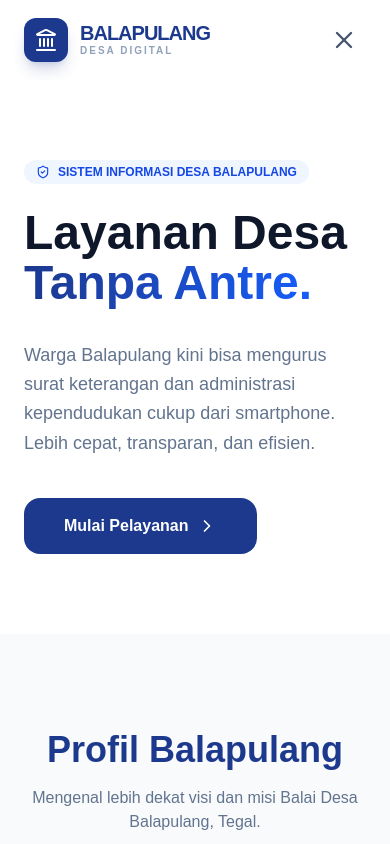
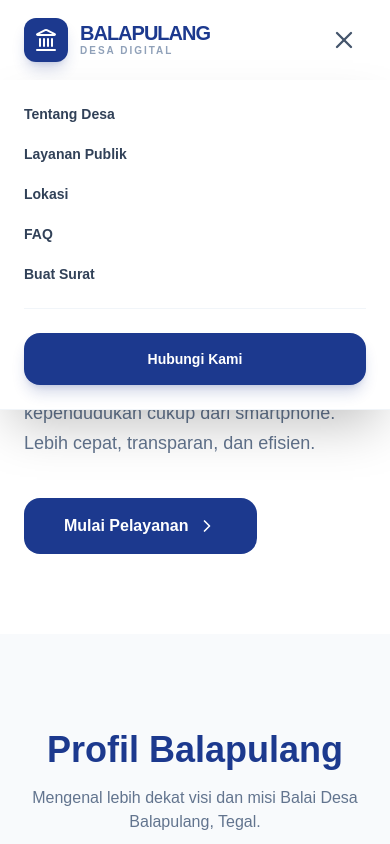
Before and after one commit to Andra526/AdministrasiDesa, a React (Vite) app: page / in a window 390 px wide. Both pictures are taken after a click on the button 344 px from the left and 40 px from the top of the page. Shown: the top 844 px of the page. Built offline with nearby package versions, Linux system fonts and the light colour scheme.

Commit message:
fix: resolve typescript build errors

```diff
--- a/src/components/Navbar.tsx
+++ b/src/components/Navbar.tsx
@@ -6,7 +6,7 @@ const Navbar = () => {
   const [isOpen, setIsOpen] = useState(false);
 
   return (
-    <nav className="fixed top-0 w-full bg-white/80 backdrop-blur-md z-\[100] border-b border-slate-100">
+    <nav className="fixed top-0 w-full bg-white/80 backdrop-blur-md z-[100] border-b border-slate-100">
       <div className="max-w-7xl mx-auto px-6 h-20 flex items-center justify-between">
         {/* Logo Section */}
         <motion.div
@@ -47,13 +47,14 @@ const Navbar = () => {
         </button>
       </div>
 
- {/* Mobile Menu Overlay - Hanya muncul jika isOpen = true */}
-      {isOpen && (
-        <motion.div
-          initial={{ opacity: 0, y: -20 }}
-          animate={{ opacity: 1, y: 0 }}
-          className="absolute top-20 left-0 w-full bg-white p-6 flex flex-col gap-6 md:hidden shadow-xl border-b border-slate-100 z-[110]"
-        >
+{/* Mobile Menu Overlay */}
+{isOpen && (
+  <motion.div
+    initial={{ opacity: 0, y: -20 }}
+    animate={{ opacity: 1, y: 0 }}
+    // Tambahkan z-[110] dan bg-white supaya pasti di depan Hero
+    className="absolute top-20 left-0 w-full bg-white p-6 flex flex-col gap-6 md:hidden shadow-2xl z-[110] border-b border-slate-100"
+  >
           {/* Link Navigasi */}
           <div className="flex flex-col gap-5">
             <a href="#tentang" onClick={() => setIsOpen(false)} className="text-sm font-bold text-slate-700 hover:text-blue-900 transition-colors">Tentang Desa</a>
```
